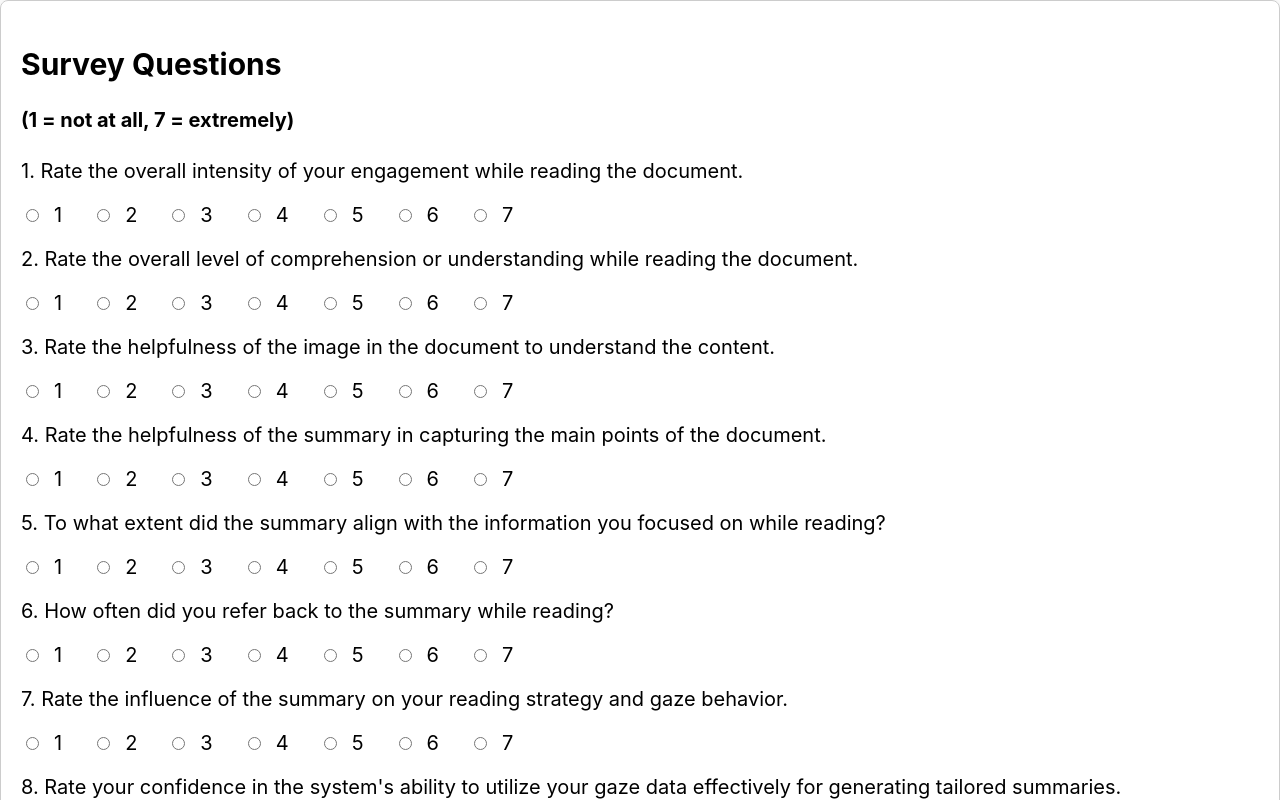
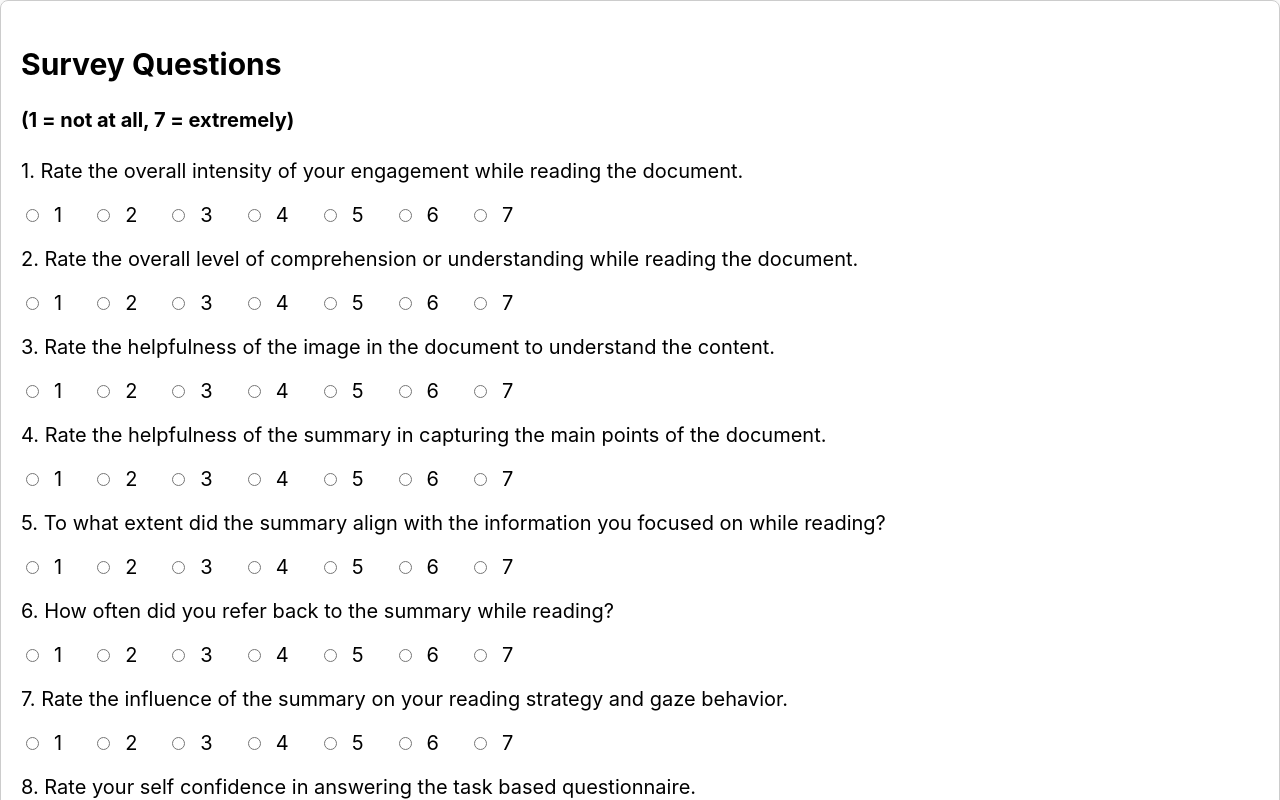
Before and after one commit to jais33007/adaptive_reading, a React (Create React App) app: page /survey/1 in a window 1280 px wide. Shown: the top 800 px of the page. Built offline with nearby package versions, Linux system fonts and the light colour scheme.

Commit message:
"Updated summarize.py to use OpenAI's ChatCompletion API and modified prompt, and changed question in Survey.js"

```diff
--- a/src/components/Survey.js
+++ b/src/components/Survey.js
@@ -39,7 +39,7 @@ const Survey = () => {
       scale: ["1", "2", "3", "4", "5", "6", "7"]
     },
     {
-      question: "Rate your confidence in the system's ability to utilize your gaze data effectively for generating tailored summaries.",
+      question: "Rate your self confidence in answering the task based questionnaire. ",
       scale: ["1", "2", "3", "4", "5", "6", "7"]
     },
     {
```
Also changed, not shown: 1 other file (tests, documents, lock files or other folders).
